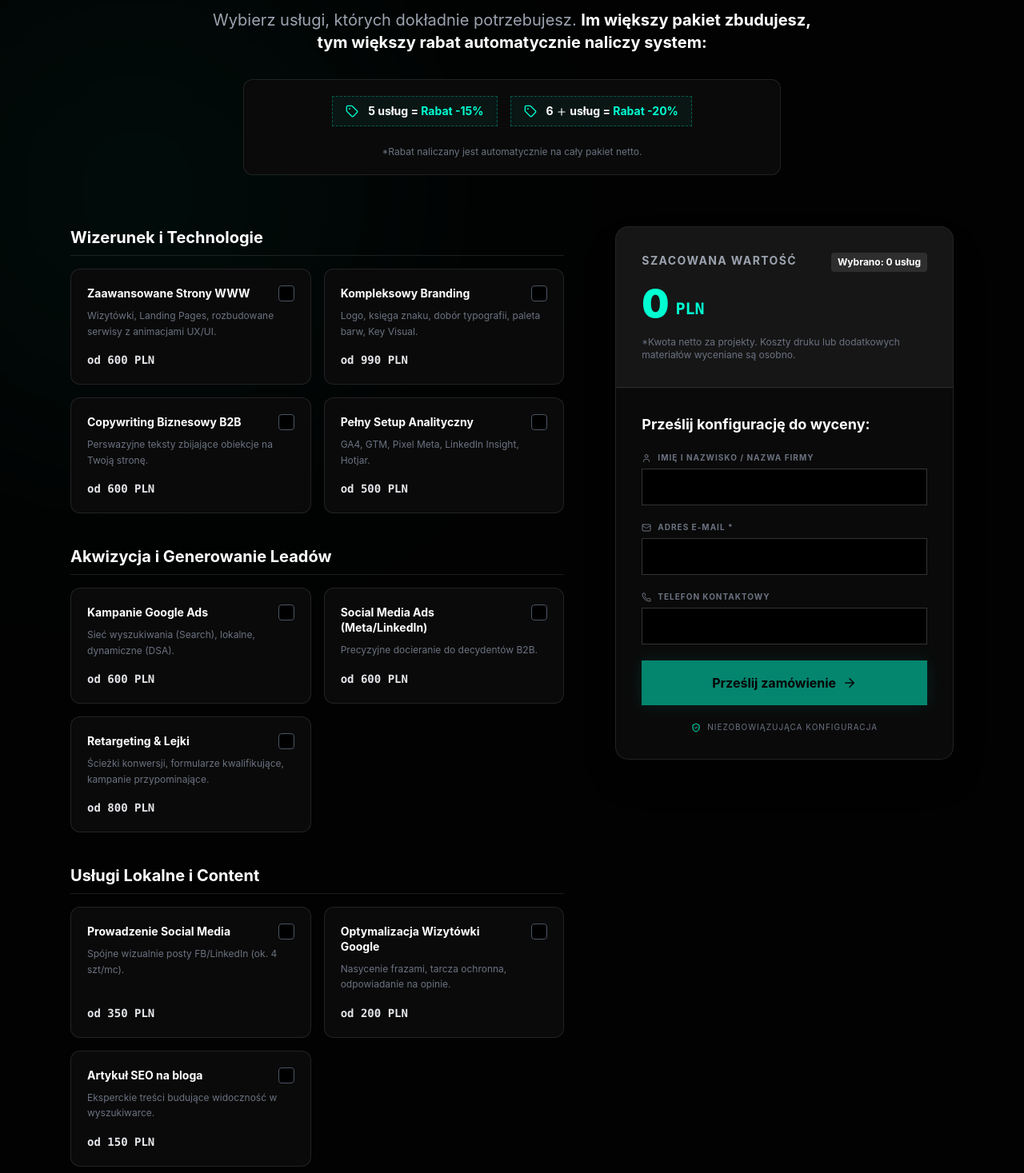
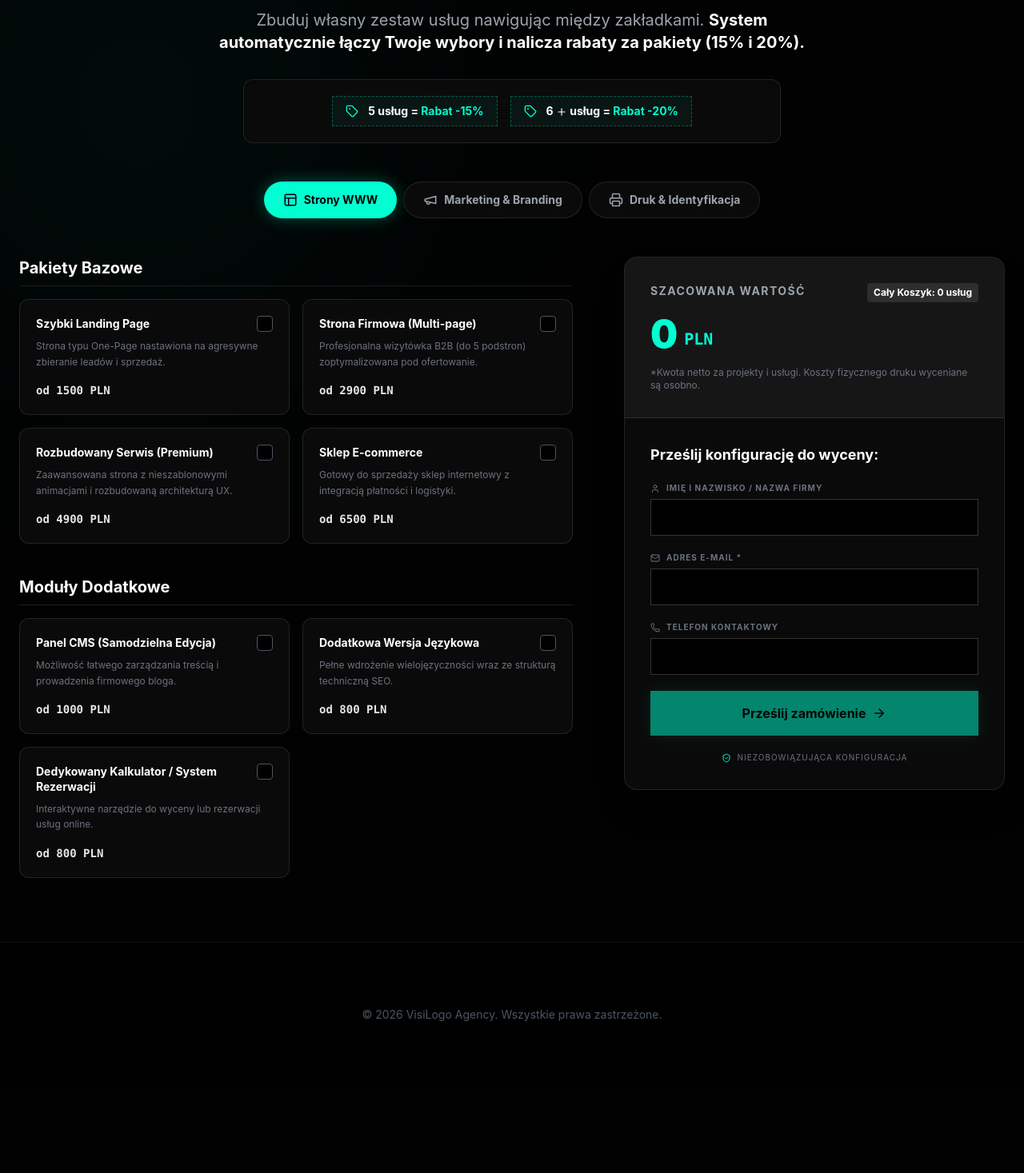
Before and after one commit to michalfbi/visilogo, a React (Create React App) app in the folder frontend/: page /skonfiguruj-projekt in a window 1280 px wide. Shown: the part 323-1790 px from the top of the page at 80% size. After the commit the page ends 1682 px from the top, so only its background shows below. Built offline with nearby package versions, Linux system fonts and the light colour scheme.

Commit message:
feat: przebudowa konfiguratora na taby (Strony WWW, Marketing, Druk) dla lepszej nawigacji

```diff
--- a/frontend/src/components/Configurator.jsx
+++ b/frontend/src/components/Configurator.jsx
@@ -1,38 +1,50 @@
 import React, { useState, useEffect } from 'react';
 import { motion, AnimatePresence } from 'framer-motion';
-import { Calculator, Check, ArrowRight, Loader2, ShieldCheck, Mail, User, Phone, CheckCircle, Tag, Plus } from 'lucide-react';
+import { Calculator, Check, ArrowRight, Loader2, ShieldCheck, Mail, User, Phone, CheckCircle, Tag, Plus, Layout, Megaphone, Printer } from 'lucide-react';
 
 const WEBHOOK_URL = "https://hook.eu1.make.com/we5gnbk29ew8kcg4s64vi1xon7ig4pjs";
 
-// Lista usług zsynchronizowana z cennikiem + nowa kategoria druku
+// Zaktualizowana lista usług z podziałem na TABY
 const servicesList = [
-  // Wizerunek i Technologie
-  { id: 'www', category: 'Wizerunek i Technologie', name: 'Zaawansowane Strony WWW', price: 600, desc: 'Wizytówki, Landing Pages, rozbudowane serwisy z animacjami UX/UI.' },
-  { id: 'brand', category: 'Wizerunek i Technologie', name: 'Kompleksowy Branding', price: 990, desc: 'Logo, księga znaku, dobór typografii, paleta barw, Key Visual.' },
-  { id: 'copy', category: 'Wizerunek i Technologie', name: 'Copywriting Biznesowy B2B', price: 600, desc: 'Perswazyjne teksty zbijające obiekcje na Twoją stronę.' },
-  { id: 'analytics', category: 'Wizerunek i Technologie', name: 'Pełny Setup Analityczny', price: 500, desc: 'GA4, GTM, Pixel Meta, LinkedIn Insight, Hotjar.' },
+  // --- TAB 1: STRONY WWW ---
+  { id: 'web_lp', tab: 'Strony WWW', category: 'Pakiety Bazowe', name: 'Szybki Landing Page', price: 1500, desc: 'Strona typu One-Page nastawiona na agresywne zbieranie leadów i sprzedaż.' },
+  { id: 'web_biz', tab: 'Strony WWW', category: 'Pakiety Bazowe', name: 'Strona Firmowa (Multi-page)', price: 2900, desc: 'Profesjonalna wizytówka B2B (do 5 podstron) zoptymalizowana pod ofertowanie.' },
+  { id: 'web_pro', tab: 'Strony WWW', category: 'Pakiety Bazowe', name: 'Rozbudowany Serwis (Premium)', price: 4900, desc: 'Zaawansowana strona z nieszablonowymi animacjami i rozbudowaną architekturą UX.' },
+  { id: 'web_ecom', tab: 'Strony WWW', category: 'Pakiety Bazowe', name: 'Sklep E-commerce', price: 6500, desc: 'Gotowy do sprzedaży sklep internetowy z integracją płatności i logistyki.' },
 
-  // Akwizycja i Generowanie Leadów
-  { id: 'google_ads', category: 'Akwizycja i Generowanie Leadów', name: 'Kampanie Google Ads', price: 600, desc: 'Sieć wyszukiwania (Search), lokalne, dynamiczne (DSA).' },
-  { id: 'social_ads', category: 'Akwizycja i Generowanie Leadów', name: 'Social Media Ads (Meta/LinkedIn)', price: 600, desc: 'Precyzyjne docieranie do decydentów B2B.' },
-  { id: 'funnels', category: 'Akwizycja i Generowanie Leadów', name: 'Retargeting & Lejki', price: 800, desc: 'Ścieżki konwersji, formularze kwalifikujące, kampanie przypominające.' },
+  { id: 'mod_cms', tab: 'Strony WWW', category: 'Moduły Dodatkowe', name: 'Panel CMS (Samodzielna Edycja)', price: 1000, desc: 'Możliwość łatwego zarządzania treścią i prowadzenia firmowego bloga.' },
+  { id: 'mod_lang', tab: 'Strony WWW', category: 'Moduły Dodatkowe', name: 'Dodatkowa Wersja Językowa', price: 800, desc: 'Pełne wdrożenie wielojęzyczności wraz ze strukturą techniczną SEO.' },
+  { id: 'mod_calc', tab: 'Strony WWW', category: 'Moduły Dodatkowe', name: 'Dedykowany Kalkulator / System Rezerwacji', price: 800, desc: 'Interaktywne narzędzie do wyceny lub rezerwacji usług online.' },
 
-  // Usługi Lokalne i Content
-  { id: 'social_mgmt', category: 'Usługi Lokalne i Content', name: 'Prowadzenie Social Media', price: 350, desc: 'Spójne wizualnie posty FB/LinkedIn (ok. 4 szt/mc).' },
-  { id: 'gmb', category: 'Usługi Lokalne i Content', name: 'Optymalizacja Wizytówki Google', price: 200, desc: 'Nasycenie frazami, tarcza ochronna, odpowiadanie na opinie.' },
-  { id: 'seo_article', category: 'Usługi Lokalne i Content', name: 'Artykuł SEO na bloga', price: 150, desc: 'Eksperckie treści budujące widoczność w wyszukiwarce.' },
+  // --- TAB 2: MARKETING & BRANDING ---
+  { id: 'brand', tab: 'Marketing & Branding', category: 'Wizerunek i Analityka', name: 'Kompleksowy Branding', price: 990, desc: 'Logo, księga znaku, dobór typografii, paleta barw, Key Visual.' },
+  { id: 'copy', tab: 'Marketing & Branding', category: 'Wizerunek i Analityka', name: 'Copywriting Biznesowy B2B', price: 600, desc: 'Perswazyjne teksty zbijające obiekcje na Twoją stronę.' },
+  { id: 'analytics', tab: 'Marketing & Branding', category: 'Wizerunek i Analityka', name: 'Pełny Setup Analityczny', price: 500, desc: 'GA4, GTM, Pixel Meta, LinkedIn Insight, Hotjar.' },
+  { id: 'google_ads', tab: 'Marketing & Branding', category: 'Akwizycja i Leady', name: 'Kampanie Google Ads', price: 600, desc: 'Sieć wyszukiwania (Search), lokalne, dynamiczne (DSA).' },
+  { id: 'social_ads', tab: 'Marketing & Branding', category: 'Akwizycja i Leady', name: 'Social Media Ads (Meta/LinkedIn)', price: 600, desc: 'Precyzyjne docieranie do decydentów B2B.' },
+  { id: 'funnels', tab: 'Marketing & Branding', category: 'Akwizycja i Leady', name: 'Retargeting & Lejki', price: 800, desc: 'Ścieżki konwersji, formularze kwalifikujące, kampanie przypominające.' },
+  { id: 'social_mgmt', tab: 'Marketing & Branding', category: 'Social Media i SEO', name: 'Prowadzenie Social Media', price: 350, desc: 'Spójne wizualnie posty FB/LinkedIn (ok. 4 szt/mc).' },
+  { id: 'gmb', tab: 'Marketing & Branding', category: 'Social Media i SEO', name: 'Optymalizacja Wizytówki Google', price: 200, desc: 'Nasycenie frazami, tarcza ochronna, odpowiadanie na opinie.' },
+  { id: 'seo_article', tab: 'Marketing & Branding', category: 'Social Media i SEO', name: 'Artykuł SEO na bloga', price: 150, desc: 'Eksperckie treści budujące widoczność w wyszukiwarce.' },
 
-  // Materiały Reklamowe i Druk
-  { id: 'print_wizytowki', category: 'Materiały Reklamowe i Druk', name: 'Wizytówki (Projekt)', price: 250, desc: 'Indywidualny projekt graficzny. Koszt druku wyceniany osobno.' },
-  { id: 'print_ulotki', category: 'Materiały Reklamowe i Druk', name: 'Ulotki (Projekt)', price: 250, desc: 'Skuteczny projekt graficzny ulotki. Koszt druku wyceniany osobno.' },
-  { id: 'print_bannery', category: 'Materiały Reklamowe i Druk', name: 'Bannery Reklamowe (Projekt)', price: 250, desc: 'Projekt reklamy wielkoformatowej. Koszt druku wyceniany osobno.' },
-  { id: 'print_teczki', category: 'Materiały Reklamowe i Druk', name: 'Teczki Firmowe (Projekt)', price: 250, desc: 'Projekt profesjonalnych teczek ofertowych. Koszt druku wyceniany osobno.' },
-  { id: 'print_koszulki', category: 'Materiały Reklamowe i Druk', name: 'Koszulki Firmowe (Projekt)', price: 250, desc: 'Projekt nadruku na odzież roboczą/reklamową. Koszt odzieży i druku wyceniany osobno.' },
-  { id: 'print_czapki', category: 'Materiały Reklamowe i Druk', name: 'Czapki z Logo (Projekt)', price: 250, desc: 'Projekt haftu lub nadruku. Koszt materiału i realizacji wyceniany osobno.' },
-  { id: 'print_pojazd', category: 'Materiały Reklamowe i Druk', name: 'Oklejanie Pojazdu (Projekt)', price: 800, desc: 'Zaawansowany projekt graficzny na auto firmowe. Koszt folii i aplikacji wyceniany osobno.' }
+  // --- TAB 3: DRUK & IDENTYFIKACJA ---
+  { id: 'print_wizytowki', tab: 'Druk & Identyfikacja', category: 'Materiały Reklamowe', name: 'Wizytówki (Projekt)', price: 250, desc: 'Indywidualny projekt graficzny. Koszt druku wyceniany osobno.' },
+  { id: 'print_ulotki', tab: 'Druk & Identyfikacja', category: 'Materiały Reklamowe', name: 'Ulotki (Projekt)', price: 250, desc: 'Skuteczny projekt graficzny ulotki. Koszt druku wyceniany osobno.' },
+  { id: 'print_bannery', tab: 'Druk & Identyfikacja', category: 'Materiały Reklamowe', name: 'Bannery Reklamowe (Projekt)', price: 250, desc: 'Projekt reklamy wielkoformatowej. Koszt druku wyceniany osobno.' },
+  { id: 'print_teczki', tab: 'Druk & Identyfikacja', category: 'Materiały Reklamowe', name: 'Teczki Firmowe (Projekt)', price: 250, desc: 'Projekt profesjonalnych teczek ofertowych. Koszt druku wyceniany osobno.' },
+  { id: 'print_koszulki', tab: 'Druk & Identyfikacja', category: 'Materiały Reklamowe', name: 'Koszulki Firmowe (Projekt)', price: 250, desc: 'Projekt nadruku na odzież roboczą/reklamową. Koszt materiału wyceniany osobno.' },
+  { id: 'print_czapki', tab: 'Druk & Identyfikacja', category: 'Materiały Reklamowe', name: 'Czapki z Logo (Projekt)', price: 250, desc: 'Projekt haftu lub nadruku. Koszt materiału i realizacji wyceniany osobno.' },
+  { id: 'print_pojazd', tab: 'Druk & Identyfikacja', category: 'Oklejanie Floty', name: 'Oklejanie Pojazdu (Projekt)', price: 800, desc: 'Zaawansowany projekt graficzny na auto firmowe. Aplikacja folii wyceniana osobno.' }
+];
+
+const tabs = [
+  { id: 'Strony WWW', icon: Layout },
+  { id: 'Marketing & Branding', icon: Megaphone },
+  { id: 'Druk & Identyfikacja', icon: Printer }
 ];
 
 const Configurator = () => {
+  const [activeTab, setActiveTab] = useState('Strony WWW');
   const [selectedServices, setSelectedServices] = useState([]);
   const [status, setStatus] = useState('idle');
   const [formData, setFormData] = useState({ name: '', email: '', phone: '' });
@@ -47,7 +59,7 @@ const Configurator = () => {
     setFormData({ ...formData, [e.target.name]: e.target.value });
   };
 
-  // Logika rabatowa
+  // Logika rabatowa (liczona globalnie ze wszystkich zakładek)
   const count = selectedServices.length;
   let discountPercent = 0;
   if (count > 5) {
@@ -75,7 +87,7 @@ const Configurator = () => {
     }).join(", ");
 
     const payload = {
-      form_type: "Skonfiguruj Swoje Zamówienie z Widocznym Rabatem",
+      form_type: "Skonfiguruj Swoje Zamówienie z Zakładkami",
       name: formData.name, email: formData.email, phone: formData.phone,
       wybrane_uslugi: selectedDetails,
       ilosc_uslug: count,
@@ -94,13 +106,17 @@ const Configurator = () => {
     }
   };
 
-  const categories = [...new Set(servicesList.map(s => s.category))];
+  // Pobranie kategorii tylko dla aktywnej zakładki
+  const currentTabServices = servicesList.filter(s => s.tab === activeTab);
+  const currentCategories = [...new Set(currentTabServices.map(s => s.category))];
 
   return (
     <div className="min-h-screen bg-[#020202] pt-24 lg:pt-32 pb-12 lg:pb-20 relative overflow-hidden">
       <div className="absolute top-[10%] left-[-10%] w-[600px] h-[600px] bg-[#00FFD1]/5 rounded-full blur-[150px] pointer-events-none" />
-      <div className="container mx-auto px-6 relative z-10 max-w-6xl">
-        <div className="text-center mb-16 max-w-3xl mx-auto">
+      <div className="container mx-auto px-6 relative z-10 max-w-7xl">
+
+        {/* NAGŁÓWEK */}
+        <div className="text-center mb-12 max-w-3xl mx-auto">
           <motion.div initial={{ opacity: 0, y: 20 }} animate={{ opacity: 1, y: 0 }} className="inline-flex items-center gap-2 bg-[#00FFD1]/10 text-[#00FFD1] px-4 py-2 rounded-full text-sm font-bold uppercase tracking-widest mb-6 border border-[#00FFD1]/20">
             <Calculator size={16} /> Kreator Pakietów A La Carte
           </motion.div>
@@ -108,7 +124,7 @@ const Configurator = () => {
             Skonfiguruj <span className="text-[#00FFD1]">swoje zamówienie</span>
           </motion.h1>
           <motion.p initial={{ opacity: 0, y: 20 }} animate={{ opacity: 1, y: 0 }} transition={{ delay: 0.2 }} className="text-xl text-gray-400">
-            Wybierz usługi, których dokładnie potrzebujesz. <strong className="text-white">Im większy pakiet zbudujesz, tym większy rabat automatycznie naliczy system:</strong>
+            Zbuduj własny zestaw usług nawigując między zakładkami. <strong className="text-white">System automatycznie łączy Twoje wybory i nalicza rabaty za pakiety (15% i 20%).</strong>
           </motion.p>
 
           <motion.div
@@ -123,17 +139,40 @@ const Configurator = () => {
               <Tag size={16} className="text-[#00FFD1]" />
               <span className="text-white font-bold text-sm">6 <Plus size={14} className="inline"/> usług = <span className="text-[#00FFD1]">Rabat -20%</span></span>
             </div>
-            <div className="text-xs text-gray-500 w-full mt-2">*Rabat naliczany jest automatycznie na cały pakiet netto.</div>
           </motion.div>
         </div>
 
+        {/* TABY NAWIGACYJNE */}
+        <div className="flex flex-wrap justify-center gap-2 mb-12">
+          {tabs.map(tab => (
+            <button
+              key={tab.id}
+              onClick={() => setActiveTab(tab.id)}
+              className={`flex items-center gap-2 px-6 py-3 rounded-full font-bold text-sm transition-all duration-300 ${
+                activeTab === tab.id
+                  ? 'bg-[#00FFD1] text-black shadow-[0_0_20px_rgba(0,255,209,0.3)]'
+                  : 'bg-[#0A0A0A] border border-white/10 text-gray-400 hover:text-white hover:border-white/30'
+              }`}
+            >
+              <tab.icon size={18} />
+              {tab.id}
+            </button>
+          ))}
+        </div>
+
         <div className="grid lg:grid-cols-12 gap-12 lg:gap-16">
-          <motion.div initial={{ opacity: 0, x: -20 }} animate={{ opacity: 1, x: 0 }} transition={{ delay: 0.3 }} className="lg:col-span-7 space-y-10">
-            {categories.map((category, idx) => (
+
+          {/* LISTA USŁUG DLA AKTYWNEJ ZAKŁADKI */}
+          <motion.div
+            key={activeTab} // resetuje animacje przy zmianie taba
+            initial={{ opacity: 0, x: -20 }} animate={{ opacity: 1, x: 0 }} transition={{ duration: 0.3 }}
+            className="lg:col-span-7 space-y-10"
+          >
+            {currentCategories.map((category, idx) => (
               <div key={idx}>
                 <h3 className="text-xl font-bold text-white mb-4 flex items-center gap-3 border-b border-white/10 pb-2">{category}</h3>
                 <div className="grid sm:grid-cols-2 gap-4">
-                  {servicesList.filter(s => s.category === category).map(service => {
+                  {currentTabServices.filter(s => s.category === category).map(service => {
                     const isSelected = selectedServices.includes(service.id);
                     return (
                       <div key={service.id} onClick={() => handleToggleService(service.id)} className={`cursor-pointer p-5 rounded-xl border transition-all duration-300 relative overflow-hidden flex flex-col ${isSelected ? 'bg-[#00FFD1]/10 border-[#00FFD1] shadow-[0_0_20px_rgba(0,255,209,0.15)]' : 'bg-[#0A0A0A] border-white/10 hover:border-white/30'}`}>
@@ -145,7 +184,7 @@ const Configurator = () => {
                         </div>
                         <p className="text-xs text-gray-500 leading-relaxed mb-4 flex-grow">{service.desc}</p>
                         <div className="text-sm font-mono font-bold text-gray-200 mt-auto">
-                          {service.category === 'Materiały Reklamowe i Druk' ? `${service.price.toLocaleString('pl-PL')} PLN` : `od ${service.price.toLocaleString('pl-PL')} PLN`}
+                           od {service.price.toLocaleString('pl-PL')} PLN
                         </div>
                       </div>
                     );
@@ -155,13 +194,14 @@ const Configurator = () => {
             ))}
           </motion.div>
 
-          <motion.div initial={{ opacity: 0, x: 20 }} animate={{ opacity: 1, x: 0 }} transition={{ delay: 0.4 }} className="lg:col-span-5">
+          {/* PANEL KOSZYKA (Zostaje w miejscu podczas zmiany zakładek) */}
+          <div className="lg:col-span-5">
             <div className="bg-[#0A0A0A] border border-white/10 rounded-2xl shadow-2xl sticky top-32 overflow-hidden">
               <div className="p-8 border-b border-white/10 bg-white/5">
                 <div className="flex justify-between items-start mb-2">
                   <p className="text-sm text-gray-400 font-bold uppercase tracking-widest">Szacowana Wartość</p>
                   <div className="text-xs font-bold bg-white/10 text-white px-2 py-1 rounded">
-                    Wybrano: {count} usług
+                    Cały Koszyk: {count} usług
                   </div>
                 </div>
 
@@ -184,7 +224,7 @@ const Configurator = () => {
                   )}
                 </AnimatePresence>
 
-                <p className="text-xs text-gray-500 mt-4">*Kwota netto za projekty. Koszty druku lub dodatkowych materiałów wyceniane są osobno.</p>
+                <p className="text-xs text-gray-500 mt-4">*Kwota netto za projekty i usługi. Koszty fizycznego druku wyceniane są osobno.</p>
               </div>
               <div className="p-8">
                 <AnimatePresence mode="wait">
@@ -209,7 +249,7 @@ const Configurator = () => {
                 </AnimatePresence>
               </div>
             </div>
-          </motion.div>
+          </div>
         </div>
       </div>
     </div>
```
